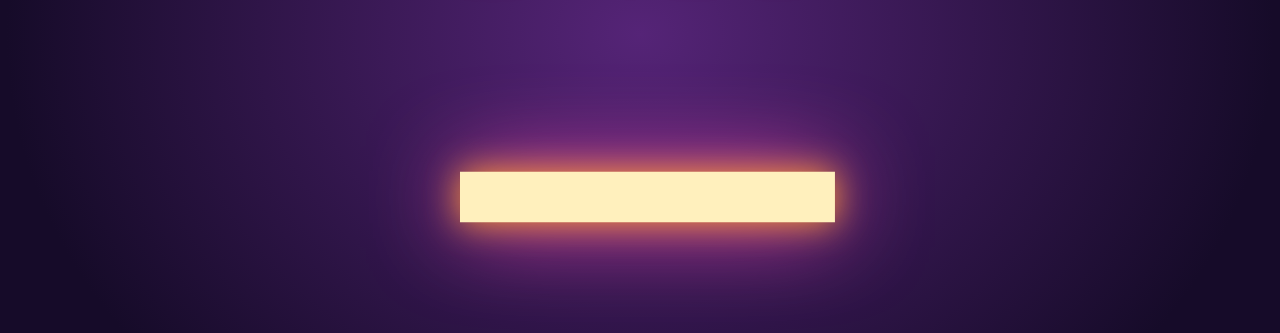
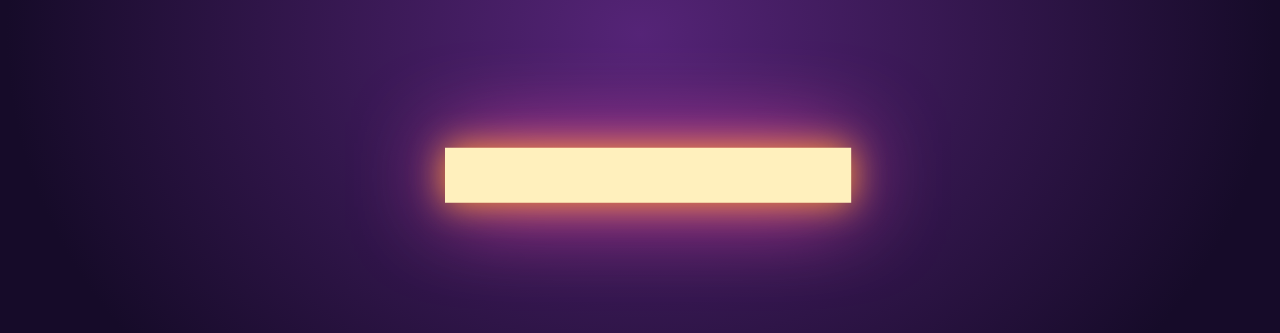
Before and after one commit to Rohansweb-codexamples/Projects, a website: page Cast/public/bingo-viewer.html in a window 1280 px wide. Shown: the part 246-579 px from the top of the page. Drawn offline with nearby package versions, Linux system fonts and the light colour scheme.

Commit message:
Show live Bingo calls and winner sound on TV

```diff
--- a/Cast/public/bingo-viewer.html
+++ b/Cast/public/bingo-viewer.html
@@ -1,6 +1,10 @@
 <!doctype html><html lang="en"><head><meta charset="utf-8"><meta name="viewport" content="width=device-width,initial-scale=1"><title>Bingo TV Viewer</title><style>
-*{box-sizing:border-box}body{margin:0;min-height:100vh;overflow:hidden;background:radial-gradient(ellipse at 50% 35%,#552477,#160b29 70%);font-family:Arial,sans-serif;color:white;display:grid;place-items:center;text-align:center}.wrap{width:100%;padding:3vw}.brand{color:#ffc45b;font-weight:bold;letter-spacing:6px;font-size:clamp(14px,2vw,24px)}h1{font-size:clamp(48px,9vw,110px);margin:10px 0;color:#ff9a2e;text-shadow:0 0 35px #ff6b1c}.number{font-size:clamp(130px,32vw,360px);font-weight:1000;line-height:1;color:#fff0bd;text-shadow:0 0 35px #ff9c34,0 0 90px #ff4fba}.letter{font-size:clamp(28px,5vw,60px);font-weight:bold;color:#dcb8ff}.called{margin:25px auto 0;max-width:1000px;color:#d8c5eb;font-size:clamp(14px,2vw,22px);line-height:1.7}.winner{display:none;position:fixed;inset:0;background:radial-gradient(circle,#7a2999,#1b092e 75%);place-items:center;z-index:5}.winner.show{display:grid}.winner strong{font-size:clamp(60px,13vw,160px);color:#ffcf61;text-shadow:0 0 50px #ff741a}.winner span{display:block;font-size:clamp(28px,5vw,60px);margin-top:20px}
-</style></head><body><main class="wrap"><div class="brand">ROHANS WEB • LIVE BINGO</div><h1>BINGO</h1><div class="number" id="number">—</div><div class="letter" id="letter">Waiting for the caller</div><div class="called" id="called">The numbers will appear here as they are called.</div></main><div class="winner" id="winner"><div><strong>BINGO!</strong><span id="winnerName"></span></div></div><script src="/socket.io/socket.io.js"></script><script>
-const socket=io({transports:["websocket","polling"]}),$=id=>document.getElementById(id);function update(s){if(!s)return;let n=Number(s.bingoNumber||0);$("number").textContent=n||"—";$("letter").textContent=n?((n<=15?"B":n<=30?"I":n<=45?"N":n<=60?"G":"O")+" • "+n):"Waiting for the caller";$("called").textContent=(s.bingoCalled||[]).map(x=>(x<=15?"B":x<=30?"I":x<=45?"N":x<=60?"G":"O")+" "+x).join("   •   ");if(s.bingoWinner){$("winnerName").textContent=s.bingoWinner+" is the winner!";$("winner").classList.add("show")}else $("winner").classList.remove("show")}
-socket.on("connect",()=>socket.emit("identify","viewer"));socket.on("initial-state",update);socket.on("display-settings",update);socket.on("bingo-winner",d=>{$("winnerName").textContent=(d.name||"A player")+" is the winner!";$("winner").classList.add("show")});
+*{box-sizing:border-box}body{margin:0;min-height:100vh;overflow:hidden;background:radial-gradient(ellipse at 50% 35%,#552477,#160b29 70%);font-family:Arial,sans-serif;color:white;display:grid;place-items:center;text-align:center}.wrap{width:100%;padding:3vw}.brand{color:#ffc45b;font-weight:bold;letter-spacing:6px;font-size:clamp(14px,2vw,24px)}h1{font-size:clamp(48px,9vw,110px);margin:10px 0;color:#ff9a2e;text-shadow:0 0 35px #ff6b1c}.number{font-size:clamp(150px,34vw,390px);font-weight:1000;line-height:.95;color:#fff0bd;text-shadow:0 0 35px #ff9c34,0 0 90px #ff4fba}.letter{font-size:clamp(30px,5vw,65px);font-weight:bold;color:#dcb8ff}.stage{font-size:clamp(18px,3vw,34px);font-weight:900;color:#ffce68;margin-top:12px}.called{margin:18px auto 0;max-width:1100px;color:#d8c5eb;font-size:clamp(13px,1.7vw,20px);line-height:1.7}.winner{display:none;position:fixed;inset:0;background:radial-gradient(circle,#7a2999,#1b092e 75%);place-items:center;z-index:5;padding:20px}.winner.show{display:grid;animation:pop .35s ease-out}@keyframes pop{from{opacity:0;transform:scale(.92)}to{opacity:1;transform:scale(1)}}.winner strong{font-size:clamp(65px,14vw,170px);color:#ffcf61;text-shadow:0 0 50px #ff741a}.winner span{display:block;font-size:clamp(28px,5vw,60px);margin-top:20px}.sound{position:fixed;right:14px;bottom:14px;border:1px solid #ffffff55;background:#28143dcc;color:white;border-radius:12px;padding:12px 16px;font-weight:bold;cursor:pointer}
+</style></head><body><main class="wrap"><div class="brand">ROHANS WEB • LIVE BINGO</div><h1>BINGO</h1><div class="number" id="number">—</div><div class="letter" id="letter">Waiting for the caller</div><div class="stage" id="stage">Waiting for game to start</div><div class="called" id="called">The numbers will appear here as they are called.</div></main><div class="winner" id="winner"><div><strong>BINGO!</strong><span id="winnerName"></span><span id="winnerType"></span></div></div><button class="sound" id="sound">Enable winner sound</button><audio id="winAudio" src="/bingo-win.mp3" preload="auto"></audio><script src="/socket.io/socket.io.js"></script><script>
+const socket=io({transports:["websocket","polling"]}),$=id=>document.getElementById(id);let soundReady=false,lastClaim="";
+function unlock(){const a=$("winAudio");a.volume=.85;const p=a.play();if(p&&p.then)p.then(()=>{a.pause();a.currentTime=0;soundReady=true;$("sound").textContent="Winner sound enabled"}).catch(()=>$("sound").textContent="Tap to enable sound");else soundReady=true}
+$("sound").onclick=unlock;document.addEventListener("pointerdown",()=>{if(!soundReady)unlock()},{once:true});
+function playWinner(){if(!soundReady)return;const a=$("winAudio");a.currentTime=0;a.play().catch(()=>{$("sound").textContent="Tap to enable winner sound"})}
+function update(s){if(!s)return;let n=Number(s.bingoNumber||0);$("number").textContent=n||"—";$("letter").textContent=n?((n<=15?"B":n<=30?"I":n<=45?"N":n<=60?"G":"O")+" • "+n):"Waiting for the caller";$("stage").textContent=s.bingoRound===2?"ROUND 2 • ONE ROW":s.bingoRound===3?"ROUND 3 • FULL HOUSE FINAL":"ROUND 1 • FULL HOUSE";$("called").textContent=(s.bingoCalled||[]).map(x=>(x<=15?"B":x<=30?"I":x<=45?"N":x<=60?"G":"O")+" "+x).join("   •   ")||"No numbers called yet";if(s.bingoWinner){$("winnerName").textContent=s.bingoWinner;$("winnerType").textContent=s.bingoWinnerType||"Winner";$("winner").classList.add("show")}else $("winner").classList.remove("show")}
+socket.on("connect",()=>socket.emit("identify","viewer"));socket.on("initial-state",update);socket.on("display-settings",update);socket.on("bingo-winner",d=>{$("winnerName").textContent=d.name||"A player";$("winnerType").textContent=d.type||"BINGO";$("winner").classList.add("show");playWinner()});
 </script></body></html>
```
